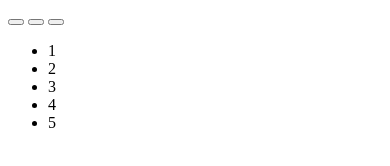
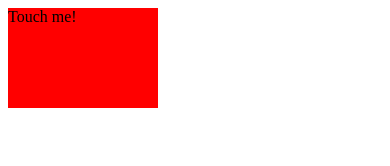
Before and after one commit to mazur-constanta/JS_CSS_Practice, a plain HTML site: page index.html in a window 390 px wide. Drawn offline with Linux system fonts and the light colour scheme.

Commit message:
L34 for mobile

```diff
--- a/index.html
+++ b/index.html
@@ -5,6 +5,17 @@
     <meta name="viewport" content="width=<device-width>, initial-scale=1.0">
     <title>JavaScript</title>
     <!--<link rel="stylesheet" href="css2/css.css"> -->
+    <style>
+		body {
+			height: 1000px;
+		}
+
+		.box {
+			width: 150px;
+			height: 100px;
+			background-color: red;
+		}
+	</style>
 </head>
 <body>
     <!-- <h1>Hello, World!</h1> -->
@@ -34,6 +45,8 @@
 
     <a href="https://www.youtube.com/">https://www.youtube.com/</a>
         -->
+
+    <!--
         <div class="wrapper">
             <div class="first">
                 <button></button>
@@ -52,7 +65,12 @@
             </div>
             <div class="third"></div>
         </div>
-        <!-- renernh -->
+        <!-- renernh
+    -->
+	<div class="box">
+		Touch me!
+	</div>
+
     <script src="js/script.js"></script>
 </body>
 </html>
```
Also changed, not shown: js/script.js (+44 -0 lines).
